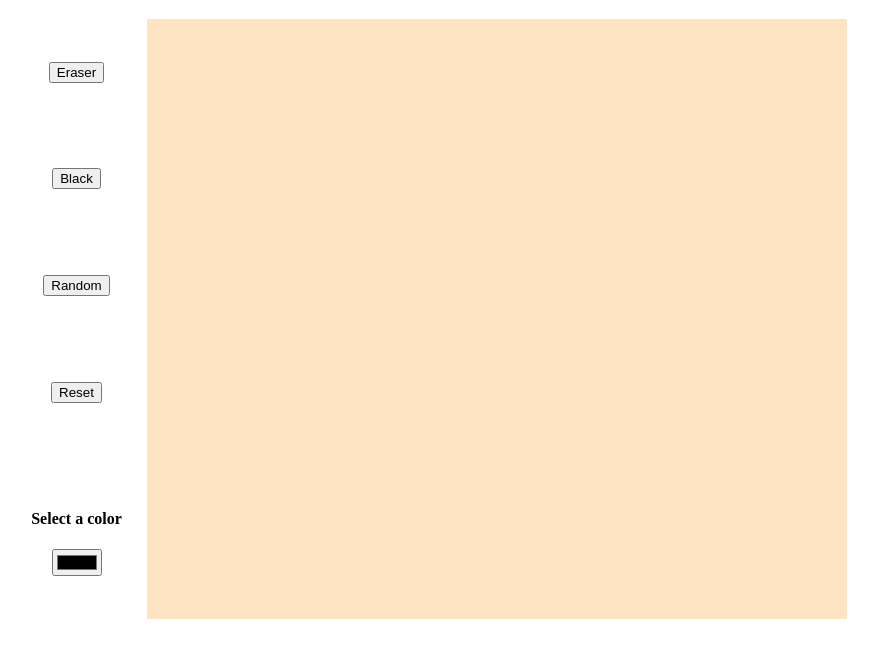
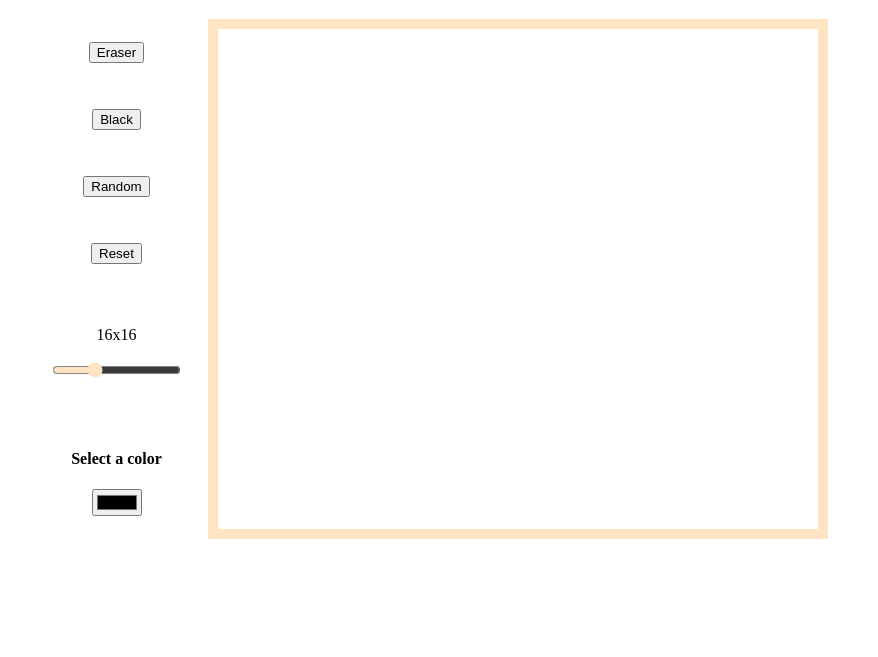
Before and after one commit to Chiemezuo/etch-a-sketch, a plain HTML site: page index.html in a window 1280 px wide. Shown: the part 69-726 px from the top of the page, without its empty margins (201-1079 px from the left). Drawn offline with Linux system fonts and the light colour scheme.

Commit message:
Add a slider
And additionally change the default color to white
and add a thicker border.

```diff
--- a/index.html
+++ b/index.html
@@ -6,7 +6,7 @@
   <meta name="viewport" content="width=device-width, initial-scale=1.0">
   <link rel="stylesheet" href="styles.css">
   <script src="index.js" defer></script>
-  <title>Document</title>
+  <title>Etch-a-sketch</title>
 </head>
 <body>
   <h1>Etch a Sketch</h1>
@@ -16,6 +16,10 @@
       <button class="black">Black</button>
       <button class="rainbow">Random</button>
       <button class="reset">Reset</button>
+      <div class="slidecontainer">
+        <p class="slider-val"></p>
+        <input type="range" min="1" max="50" value="16" class="slider" id="myRange">
+      </div>
       <div class="picker">
         <h4>Select a color</h4>
         <input id="color-picker" type="color"></div>
--- a/index.js
+++ b/index.js
@@ -1,4 +1,4 @@
-let num = 64
+let num = 8
 
 const gameBody = document.querySelector('.game-body')
 const container = document.querySelector('.container')
@@ -6,17 +6,26 @@ const eraseButton = document.querySelector('.eraser')
 const backToBlack = document.querySelector('.black')
 const reset = document.querySelector('.reset')
 const randomColor = document.querySelector('.rainbow')
+const slider = document.querySelector('.slider')
+let sliderVal = document.querySelector('.slider-val')
 let picker = document.querySelector('#color-picker')
 
 let hoverColor = 'black'
 
+sliderVal.innerHTML = slider.value + 'x' + slider.value
+
+slider.addEventListener('input', function(e) {
+  sliderVal.innerHTML = slider.value + 'x' + slider.value
+  container.innerHTML = ''
+  divMaker(slider.value)
+})
+
 //create a function for making a square div
 function divMaker(num) {
-  for (let i = 1; i <= num; i++){
+  for (let i = 1; i <= num * num; i++){
     const square = document.createElement('div')
-    square.style.setProperty('width', `calc(700px/${Math.sqrt(num)})`)
-    square.style.setProperty('height', `calc(600px/${Math.sqrt(num)})`)
-    square.style.backgroundColor = "bisque"
+    square.style.setProperty('width', `calc(600px/${num})`)
+    square.style.setProperty('height', `calc(500px/${num})`)
     square.addEventListener('mouseenter', function(e) {
       e.target.style.backgroundColor = hoverColor
     })
@@ -24,7 +33,7 @@ function divMaker(num) {
     eraseButton.addEventListener('click', function(e) {
       picker.value = ""
       square.addEventListener('mouseenter', function(e) {
-        e.target.style.backgroundColor = "bisque"
+        e.target.style.backgroundColor = "white"
       })
     })
 
@@ -36,10 +45,10 @@ function divMaker(num) {
     })
 
     reset.addEventListener('click', function(e) {
-      square.style.backgroundColor = "bisque"
+      square.style.backgroundColor = "white"
       picker.value = ""
       square.addEventListener('mouseenter', function(e) {
-        e.target.style.backgroundColor = hoverColor
+        e.target.style.backgroundColor = 'black'
       })
     })
 
--- /dev/null
+++ b/rebuild.js
@@ -0,0 +1 @@
+// This is where I will personally rebuild after gathering more knowledge than I currently do.
--- a/styles.css
+++ b/styles.css
@@ -16,9 +16,10 @@ body {
 .container {
   display: flex;
   flex-wrap: wrap;
-  width: 700px;
-  height: 600px;
+  width: 600px;
+  height: 500px;
   margin-left: 25px;
+  border: 10px solid bisque;
 }
 
 .action-buttons {
@@ -28,8 +29,16 @@ body {
   align-items: center;
 }
 
-.picker{
+.picker {
   display: flex;
   flex-direction: column;
   align-items: center;
 }
+
+.slider {
+  accent-color: bisque;
+}
+
+.slider-val {
+  text-align: center;
+}
```
